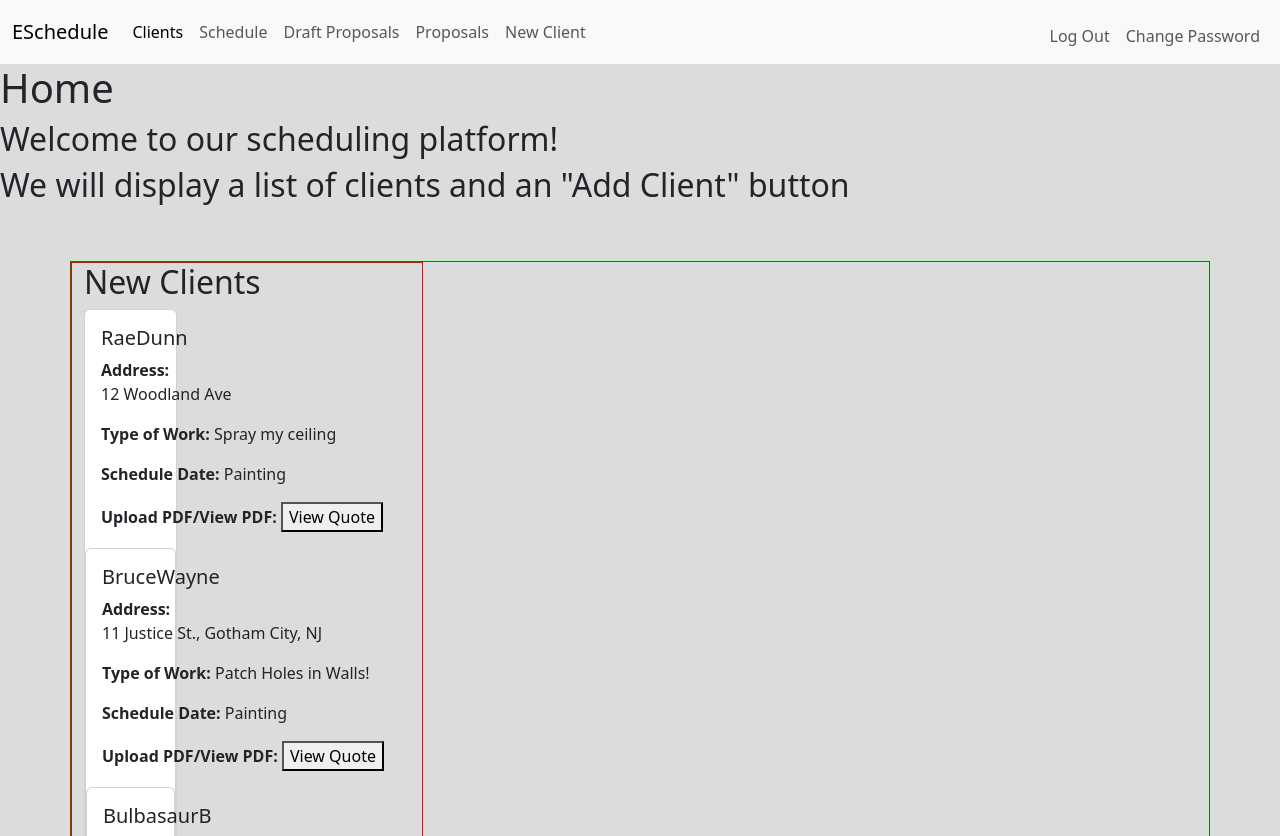
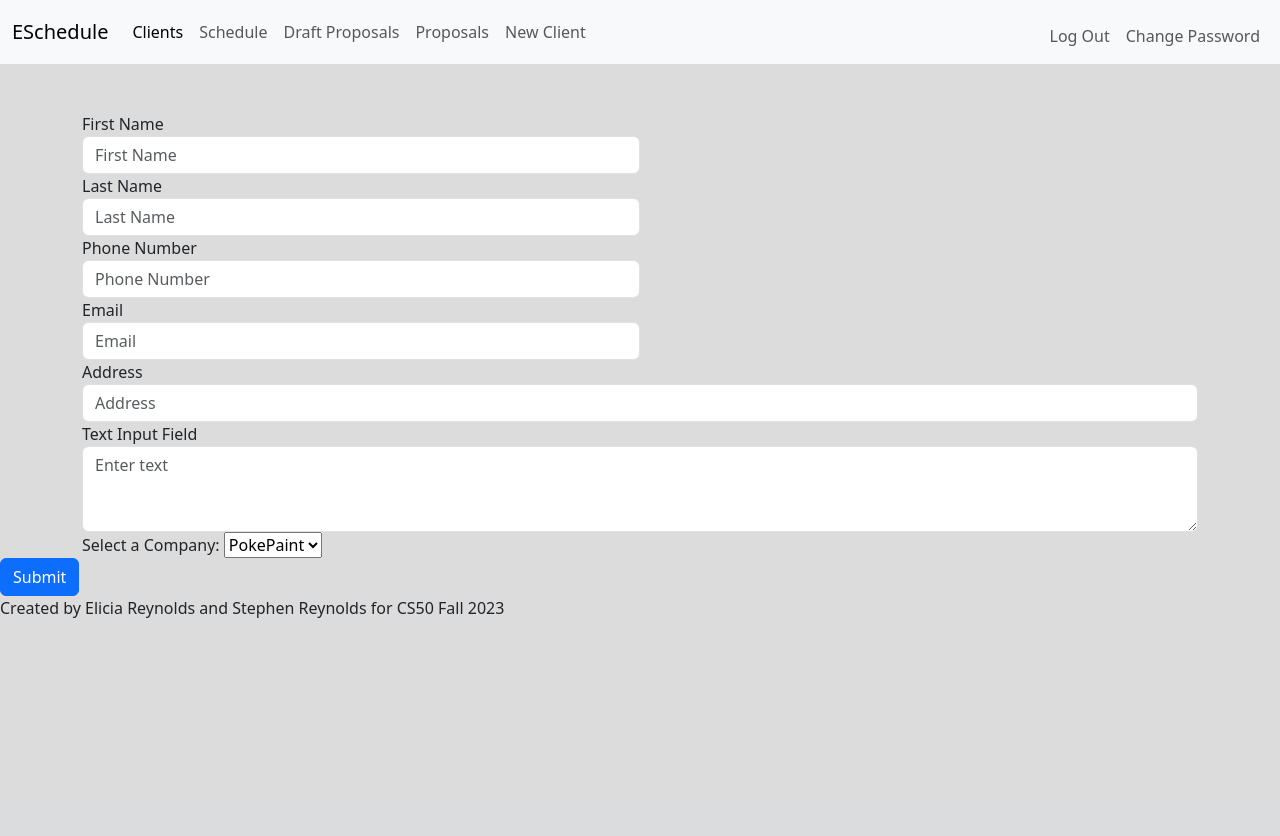
Before and after one commit to stephen0220/final_project, a Flask app: page / in a window 1280 px wide. Shown: the top 836 px of the page. After the commit the page ends 618 px from the top, so only its background shows below. Run offline with Flask 3, Linux system fonts and the light colour scheme; a user stored in the database is signed in; data comes from the database, SQL or seed files in the repository; both versions use the stored data as it was after the commit.

Commit message:
created index.html as the root file for logged out members. once the form is filled out, the requested informating is inserted into the contacts table in the database and linked to the members table according to the company that is selected

```diff
--- a/app.py
+++ b/app.py
@@ -89,25 +89,89 @@ def after_request(response):
     response.headers["Pragma"] = "no-cache"
     return response
 
-@app.route('/')
-def home():
-             # Initialize the cursor outside the try block
-        c = None
+@app.route('/', methods=["GET", "POST"])
+def index():
+    c = None
+    options = None  # Define options outside the try block
 
-        try:
-            db = get_db()
-            c = db.cursor()
+    try:
+        db = get_db()
+        c = db.cursor()
 
-            clients = c.execute("SELECT * FROM contacts WHERE member_id = ?", (session['user_id'],)).fetchall()
+        # Code for the home page for non-members or those who are not logged in
+        options = c.execute("SELECT company_name FROM members").fetchall()
 
-            return render_template("home.html", clients = clients)
+        # Client-side submission form
+        if request.method == "POST":
+            # Initialize the cursor outside the try block
 
-        except Exception as e:
-            return f"Error: {str(e)}"
+            first_name = request.form.get("first_name")
+            last_name = request.form.get("last_name")
+            phone_number = request.form.get("phone_number")
+            address = request.form.get("address")
+            work_type = request.form.get("work_type")
+            email = request.form.get("email")
+            company = request.form.get("company")
 
-        finally:
+            email_pattern = r'^[a-zA-Z0-9_.+-]+@[a-zA-Z0-9-]+\.[a-zA-Z0-9-.]+$'
+
+            if not first_name or not last_name:
+                return apology("must provide first and last name", 400)
+
+            elif not phone_number or len(phone_number) != 10 or not phone_number.isdigit():
+                return apology("must provide a valid phone number", 403)
+
+            elif not email or not re.match(email_pattern, email):
+                return apology("must provide a valid email", 403)
+
+            elif not address or not work_type:
+                return apology("must provide address and work type", 403)
+
+            elif not company:
+                return apology("must select a company")
+            # Fetch the company_id
+            company_id_row = c.execute(
+                "SELECT member_id FROM members WHERE company_name = ?", (company,)
+            ).fetchone()
+
+            # Check if the company exists
+            if company_id_row is not None:
+                company_id = company_id_row[0]  # Extract the value from the row
+                # Your insertion code here
+                c.execute(
+                    "INSERT INTO contacts (first_name, last_name, phone_number, email, address, work_type, member_id) VALUES(?,?,?,?,?,?,?)",
+                    (first_name, last_name, phone_number, email, address, work_type, company_id)
+                )
+                db.commit()
+
+                return render_template("index.html", options=options)
+
+    except Exception as e:
+        return f"Error: {str(e)}"
+
+    finally:
+        if c:
             c.close()
 
+    return render_template("index.html", options=options)
+
+@app.route('/home')
+
+def home():
+    c = None
+    try:
+        db = get_db()
+        c = db.cursor()
+
+        # Code for the home page after member login
+        clients = c.execute("SELECT * FROM contacts WHERE member_id = ?", (session['user_id'],)).fetchall()
+
+    except Exception as e:
+        return f"Error: {str(e)}"
+
+    finally:
+        c.close()
+    return render_template("home.html", clients=clients)
 
 @app.route('/draft')
 def draft():
@@ -169,7 +233,7 @@ def new_client():
                 (first_name, last_name, phone_number, email, address, work_type, member_id))
             db.commit()
 
-            return redirect("/")
+            return redirect("/home")
 
         except Exception as e:
             return f"Error: {str(e)}"
@@ -213,7 +277,7 @@ def login():
             if len(rows) == 1 and check_password_hash(rows[0]["hash"], password):
                 session["user_id"] = rows[0]["member_id"]
                 print("YES!")
-                return redirect("/")
+                return redirect("/home")
         except Exception as e:
             return f"Error: {str(e)}"
 
@@ -298,7 +362,7 @@ def create_account():
                 session["user_id"] = rows[0]["member_id"]
 
             # Redirect user to home page
-            return redirect("/")
+            return redirect("/home")
 
         except Exception as e:
             return f"Error: {str(e)}"
--- a/templates/home.html
+++ b/templates/home.html
@@ -145,4 +145,5 @@
 
         </div>
     </div>
+
 {% endblock %}
--- /dev/null
+++ b/templates/index.html
@@ -0,0 +1,53 @@
+{% extends "layout.html" %}
+
+{% block title %}
+    New Client
+{% endblock %}
+
+{% block main %}
+<div class="container mt-5">
+    <form action="{{url_for('index')}}" method="post">
+      <div class="form-row">
+        <div class="form-group col-md-6">
+          <label for="first_name">First Name</label>
+          <input type="text" class="form-control" id="first_name" name ="first_name" placeholder="First Name" required>
+        </div>
+        <div class="form-group col-md-6">
+          <label for="lastName">Last Name</label>
+          <input type="text" class="form-control" id="last_name" name="last_name" placeholder="Last Name" required>
+        </div>
+      </div>
+
+      <div class="form-row">
+        <div class="form-group col-md-6">
+          <label for="phoneNumber">Phone Number</label>
+          <input type="tel" class="form-control" id="phone_number" name="phone_number" placeholder="Phone Number" required>
+        </div>
+        <div class="form-group col-md-6">
+          <label for="email">Email</label>
+          <input type="email" class="form-control" id="email" name="email" placeholder="Email" required>
+        </div>
+      </div>
+
+      <div class="form-group">
+        <label for="address">Address</label>
+        <input type="text" class="form-control" id="address" name="address"placeholder="Address" required>
+      </div>
+
+      <div class="form-group">
+        <label for="textInput">Text Input Field</label>
+        <textarea class="form-control" id="work_type" name="work_type" rows="3" placeholder="Enter text"></textarea>
+      </div>
+      <div class="form-group"></div>
+      <label for="selectOption">Select a Company:</label>
+      <select name="company" id="company">
+        {% for option in options %}
+            <option value="{{ option.company_name }}">{{ option.company_name }}</option>
+        {% endfor %}
+        </select>
+        </div>
+
+      <button type="submit" class="btn btn-primary">Submit</button>
+    </form>
+  </div>
+{% endblock %}
```
Also changed, not shown: eschedule.db, 2 other files.
